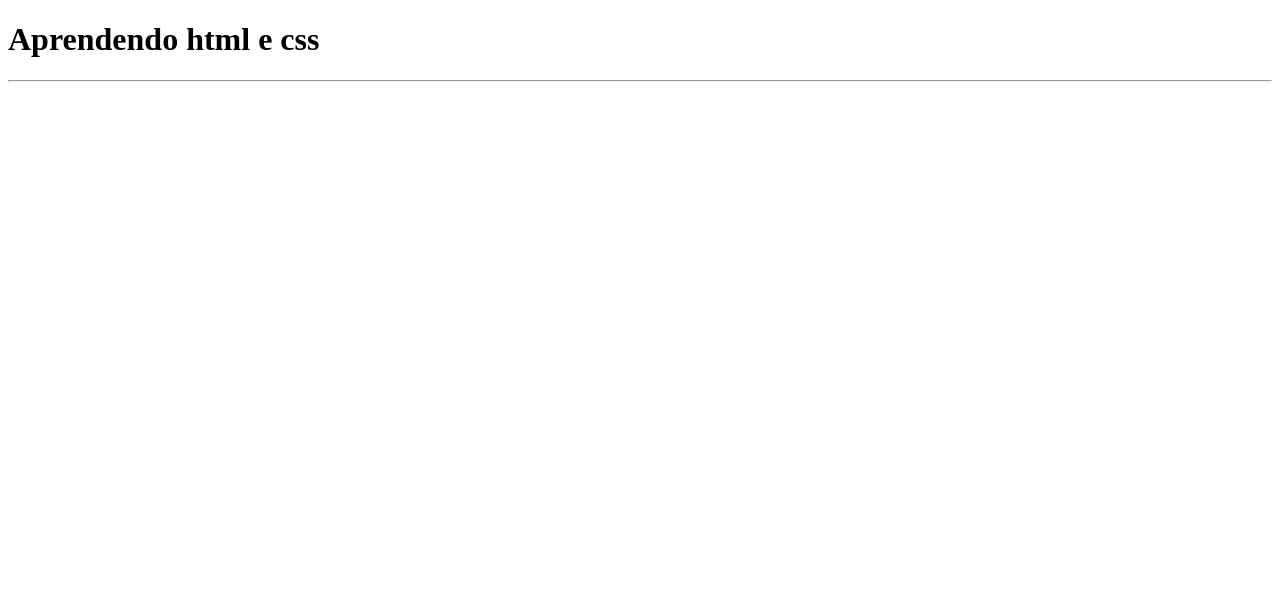
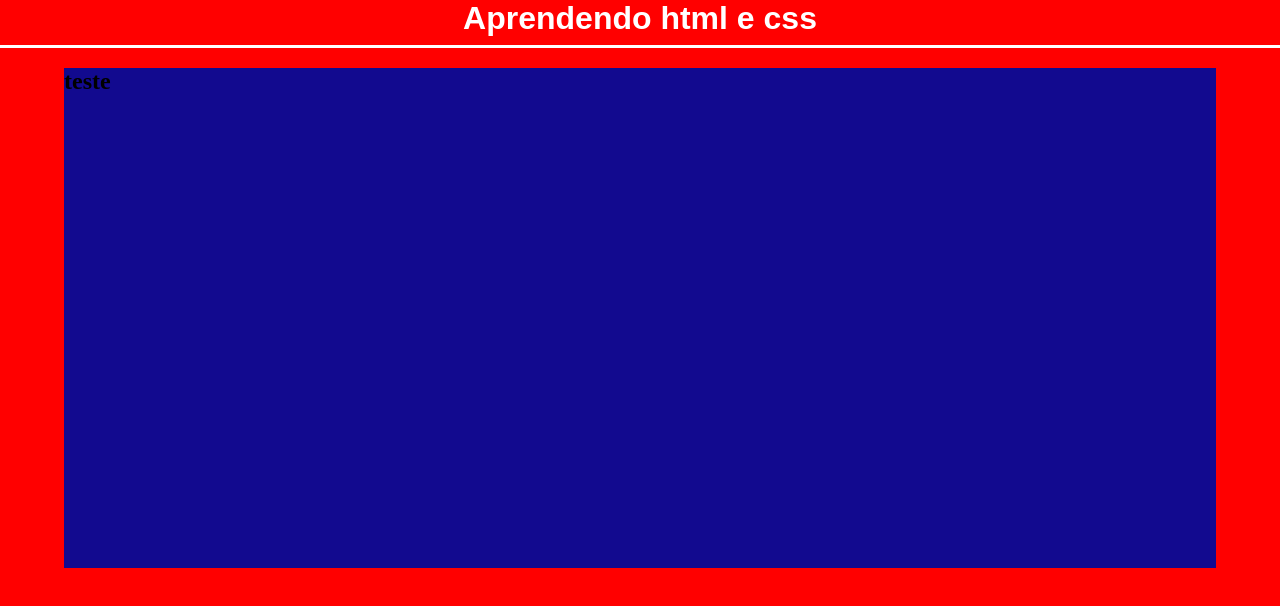
Before and after one commit to osallexs/html-e-css, a plain HTML site: page html e css/index.html in a window 1280 px wide. Drawn offline with Linux system fonts and the light colour scheme.

Commit message:
Modifiquei a style.css 1 vez
Modifiquei a style.css e está ficando jeito que quero

```diff
--- a/html e css/index.html
+++ b/html e css/index.html
@@ -3,7 +3,7 @@
 <head>
     <meta charset="UTF-8">
     <meta name="viewport" content="width=device-width, initial-scale=1.0">
-    <link rel="styleshett" href="./styles/style.css">
+    <link rel="stylesheet" href="./styles/style.css">
     <title>Aprendendo</title>
 </head>
 <body>
@@ -13,5 +13,10 @@
             <hr>
         </header>
     </div>
+    <div class="section-main">
+        <main>
+            <h2>teste</h2>
+        </main>
+    </div>
 </body>
 </html>
--- a/html e css/styles/style.css
+++ b/html e css/styles/style.css
@@ -0,0 +1,34 @@
+body{
+    margin: 0;
+    padding: 0;
+    background-color: red;
+}
+
+header{
+    background-color: red;
+    color: white;
+    text-align: center;
+    padding: 0;
+    font-family: Arial, Helvetica, sans-serif;
+}
+
+header h1{
+    margin: 0;
+}
+
+header hr{
+    top: 10px;
+    border: none;
+    margin-bottom: 10px;
+    height: 3px;
+    background: rgb(255, 254, 254);
+}
+
+main{
+    width: 90%;
+    height: 500px;
+    position: relative;
+
+    left: 5%;
+    background-color: #120a8f
+}
```
